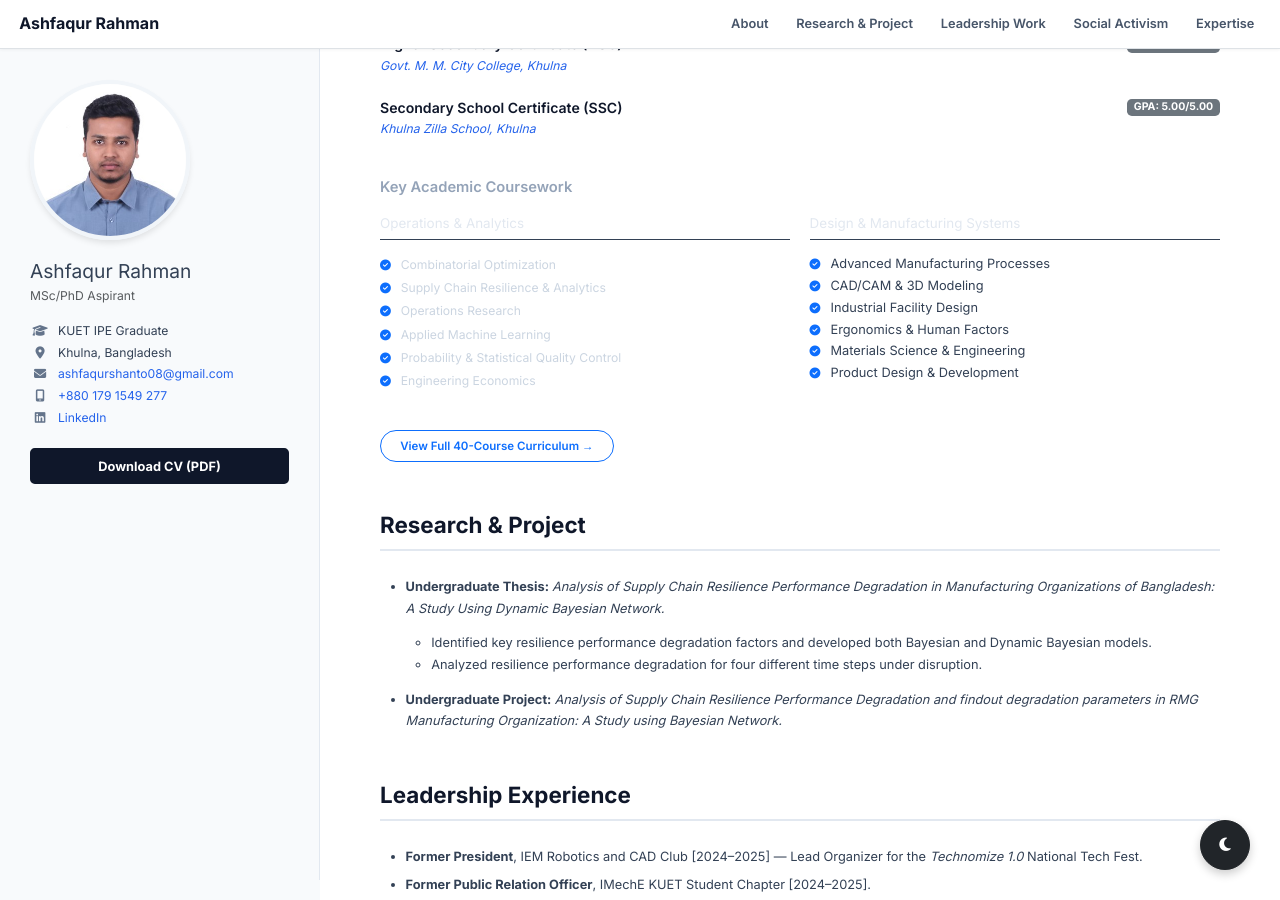
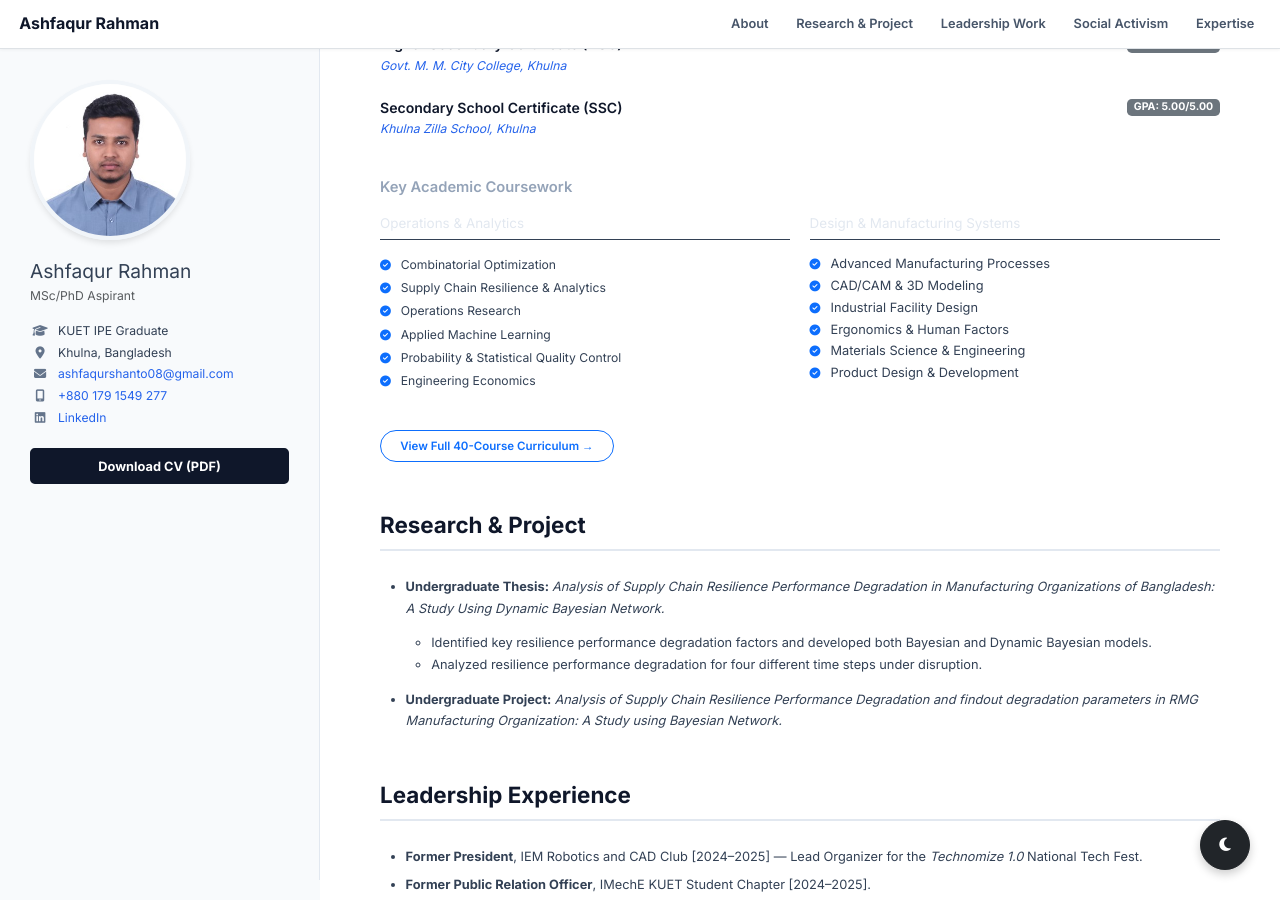
Before and after one commit to AshfaqurRahman99/AshfaqurRahman99.github.io, a Jekyll site: the page index.html, which Jekyll copies as it is, in a window 1280 px wide and 900 px high, scrolled down 365 px. Built offline with Jekyll 4.4.1, drawn with Linux system fonts in a browser that asks for light colours; a style sheet for code colours, icons or effects is not loaded.

Commit message:
Update index.html

```diff
--- a/index.html
+++ b/index.html
@@ -757,7 +757,7 @@
                                 <h5 class="mb-3" style="font-size: 1.05rem; color: #e2e8f0; border-bottom: 1px solid #334155; padding-bottom: 8px;">
                                     Operations & Analytics
                                 </h5>
-                                <ul class="list-unstyled" style="color: #cbd5e1; line-height: 1.9; font-size: 0.95rem;">
+                                <ul class="list-unstyled" style="line-height: 1.9; font-size: 0.95rem;">
                                     <li><i class="fa-solid fa-check-circle text-primary me-2" style="font-size: 0.85rem;"></i> Combinatorial Optimization</li>
                                     <li><i class="fa-solid fa-check-circle text-primary me-2" style="font-size: 0.85rem;"></i> Supply Chain Resilience & Analytics</li>
                                     <li><i class="fa-solid fa-check-circle text-primary me-2" style="font-size: 0.85rem;"></i> Operations Research</li>
```
